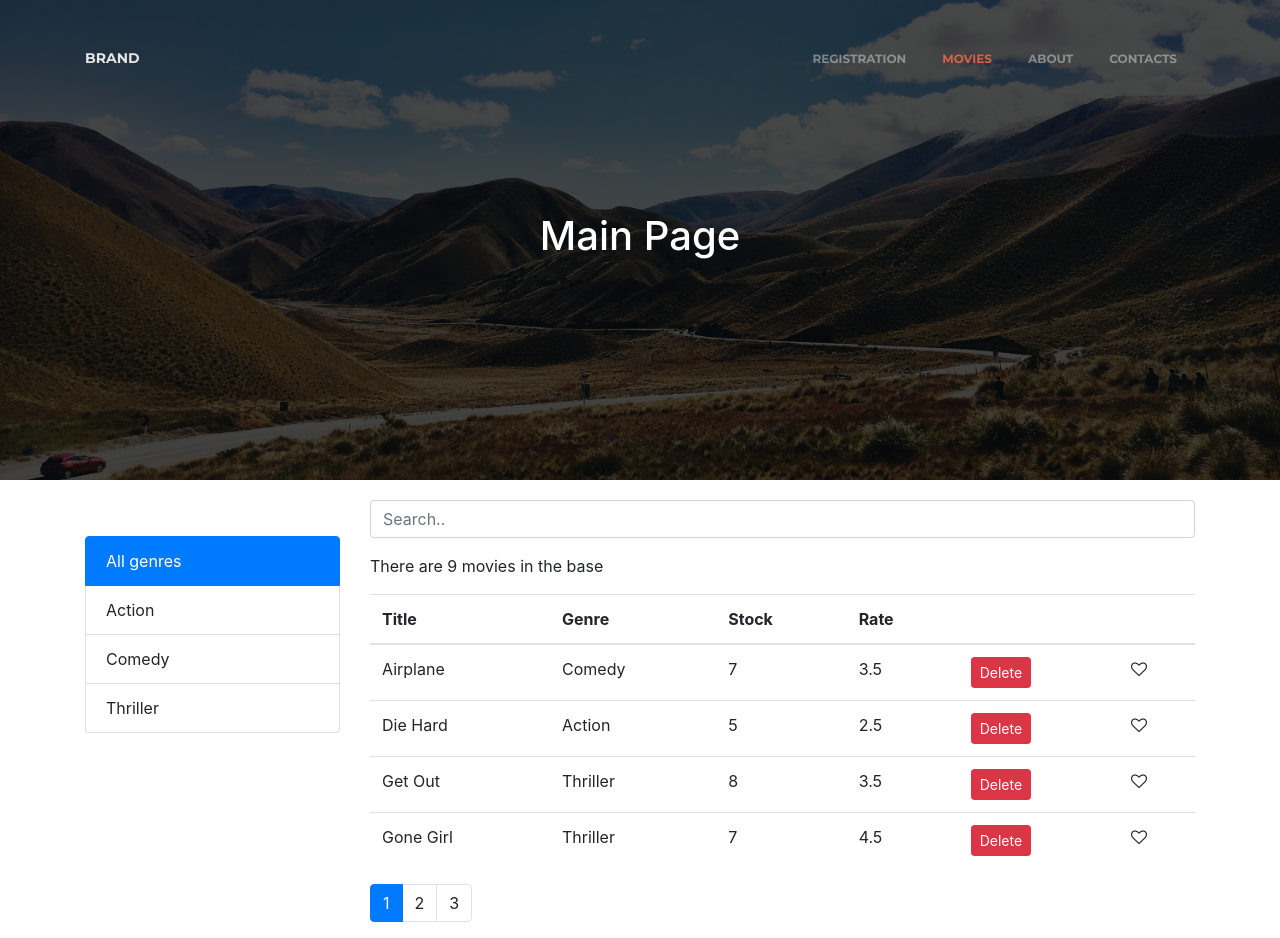
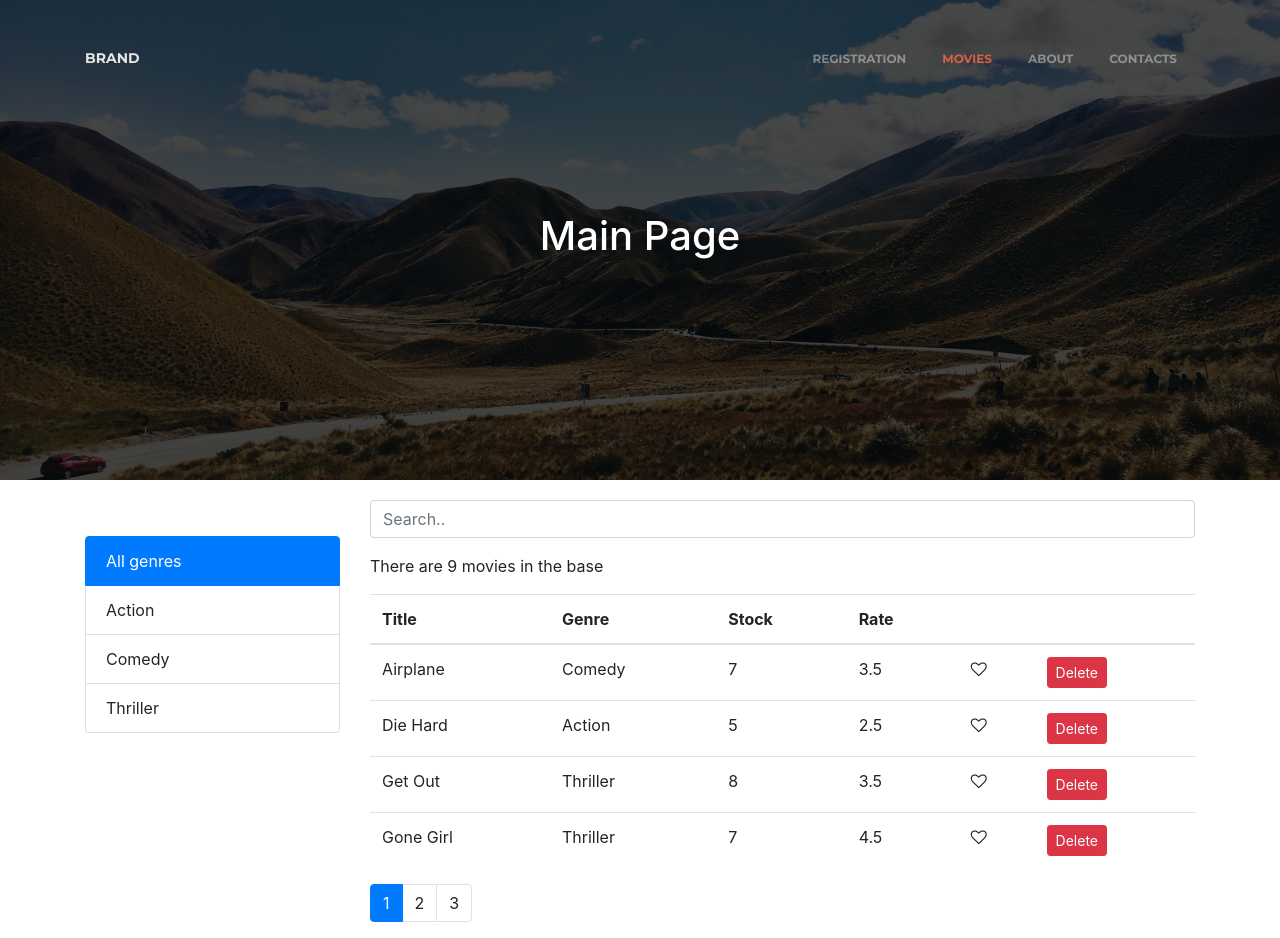
Before and after one commit to Nakturnal79/react-untitled, a React (Create React App) app: page /Movies in a window 1280 px wide. Built offline with nearby package versions, Linux system fonts and the light colour scheme.

Commit message:
extracting table body

```diff
--- /dev/null
+++ b/src/movie/components/tableBody.jsx
@@ -0,0 +1,32 @@
+import React, { Component } from "react";
+import { Like } from "./like";
+import _ from "lodash";
+
+class TableBody extends Component {
+  renderCell = (item, column) => {
+    if (column.content) return column.content(item);
+    return _.get(item, column.path);
+  };
+  getKey = (item, column) => {
+    return item._id + (column.path || column.key);
+  };
+
+  render() {
+    const { data, columns } = this.props;
+    return (
+      <tbody className="movies-body">
+        {data.map(item => (
+          <tr key={item._id}>
+            {columns.map(column => (
+              <td key={this.getKey(item, column)}>
+                {this.renderCell(item, column)}
+              </td>
+            ))}
+          </tr>
+        ))}
+      </tbody>
+    );
+  }
+}
+
+export default TableBody;
--- a/src/movie/moviesTable.jsx
+++ b/src/movie/moviesTable.jsx
@@ -1,6 +1,7 @@
 import React, { Component } from "react";
 import { Like } from "./components/like";
 import TableHeader from "./components/tableHeader";
+import TableBody from "./components/tableBody";
 
 class MoviesTable extends Component {
   columns = [
@@ -8,11 +9,28 @@ class MoviesTable extends Component {
     { path: "genre.name", label: "Genre" },
     { path: "numberInStock", label: "Stock" },
     { path: "dailyRentalRate", label: "Rate" },
-    { key: "like" },
-    { key: "delete" }
+    {
+      key: "like",
+      content: movie => (
+        <Like liked={movie.liked} onClick={() => this.props.onLike(movie)} />
+      )
+    },
+    {
+      key: "delete",
+      content: movie => (
+        <button
+          className="btn btn-sm btn-danger"
+          onClick={() => {
+            this.props.onDelete(movie);
+          }}
+        >
+          Delete
+        </button>
+      )
+    }
   ];
   render() {
-    const { movies, sortColumn, onSort } = this.props;
+    const { movies, sortColumn, onSort, onLike, onDelete } = this.props;
 
     return (
       <table className="table">
@@ -21,30 +39,12 @@ class MoviesTable extends Component {
           sortColumn={sortColumn}
           onSort={onSort}
         />
-        <tbody className="movies-body">
-          {movies.map(movie => (
-            <tr key={movie._id}>
-              <th>{movie.title}</th>
-              <th>{movie.genre.name}</th>
-              <th>{movie.numberInStock}</th>
-              <th>{movie.dailyRentalRate}</th>
-              <th>
-                <button
-                  className="btn btn-danger btn-sm"
-                  onClick={() => this.props.onDelete(movie._id)}
-                >
-                  Delete
-                </button>
-              </th>
-              <th>
-                <Like
-                  liked={movie.liked}
-                  onClick={() => this.props.onLike(movie)}
-                />
-              </th>
-            </tr>
-          ))}
-        </tbody>
+        <TableBody
+          data={movies}
+          onDelete={onDelete}
+          onLike={onLike}
+          columns={this.columns}
+        />
       </table>
     );
   }
```
